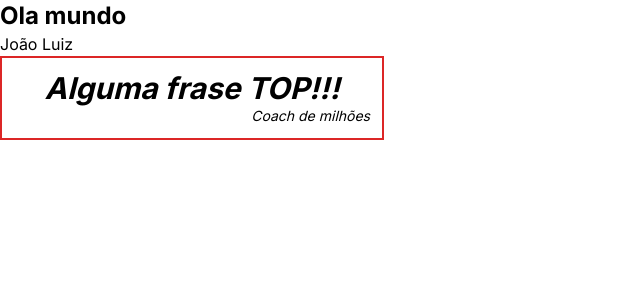
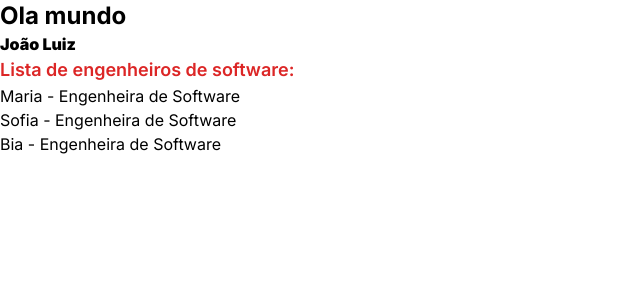
Before and after one commit to luizmineiro/react_-studies, a Next.js app: page / in a window 1280 px wide. Shown: the top 300 px of the page, without its empty margins (0-640 px from the left). Built offline with nearby package versions, Linux system fonts and the light colour scheme.

Commit message:
filtrando listas

```diff
--- a/src/app/page.tsx
+++ b/src/app/page.tsx
@@ -1,12 +1,28 @@
-import { Card } from "@/components/Card";
+import { peopleList } from "@/data/peopleList";
 
 export default function page() {
+  const engenheiros = peopleList.filter(
+    (person) => person.profession === "Engenheira de Software"
+  );
+
   return (
     <div>
       <h1 className="font-bold text-2xl">Ola mundo</h1>
-      <h3>João Luiz</h3>
-
-      <Card phrase="Alguma frase TOP!!!" author="Coach de milhões" />
+      <h3 className="font-black">João Luiz</h3>
+      {engenheiros.length > 0 && (
+        <>
+          <h3 className="font-semibold text-red-600 text-lg">
+            Lista de engenheiros de software:
+          </h3>
+          <ul>
+            {engenheiros.map((person) => (
+              <li key={person.id}>
+                {person.name} - {person.profession}
+              </li>
+            ))}
+          </ul>
+        </>
+      )}
     </div>
   );
 }
--- /dev/null
+++ b/src/data/peopleList.ts
@@ -0,0 +1,11 @@
+import { Person } from "@/types/person";
+
+export const peopleList: Person[] = [
+  { id: 1, name: "Maria", profession: "Engenheira de Software" },
+  { id: 2, name: "João", profession: "Médico" },
+  { id: 3, name: "Ana", profession: "Professora" },
+  { id: 4, name: "Pedro", profession: "Advogado" },
+  { id: 5, name: "Clara", profession: "Psicóloga" },
+  { id: 6, name: "Sofia", profession: "Engenheira de Software" },
+  { id: 7, name: "Bia", profession: "Engenheira de Software" },
+];
--- /dev/null
+++ b/src/types/person.ts
@@ -0,0 +1,5 @@
+export type Person = {
+  id: number;
+  name: string;
+  profession: string;
+};
```
